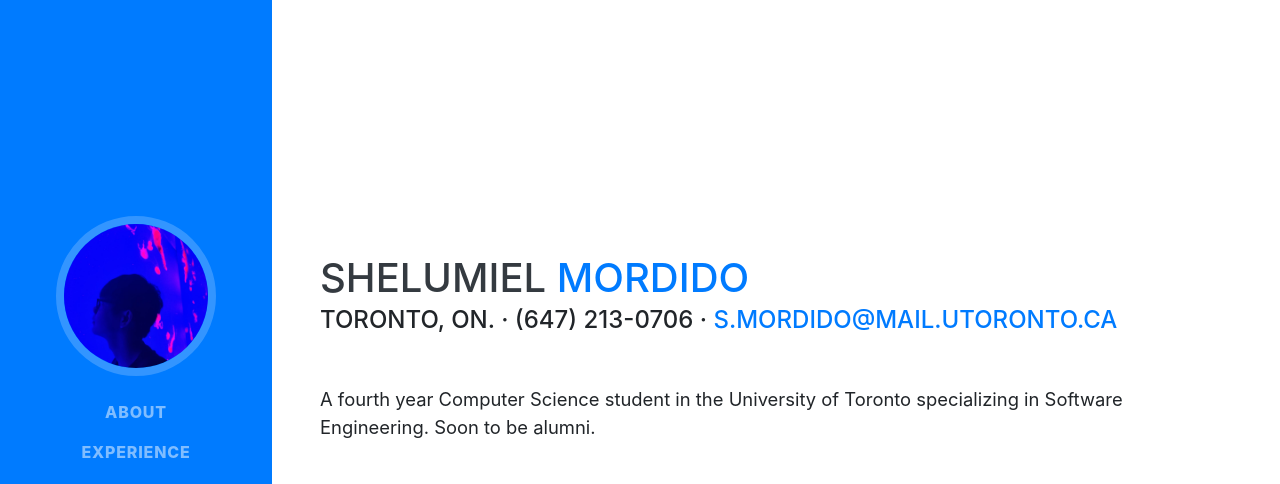
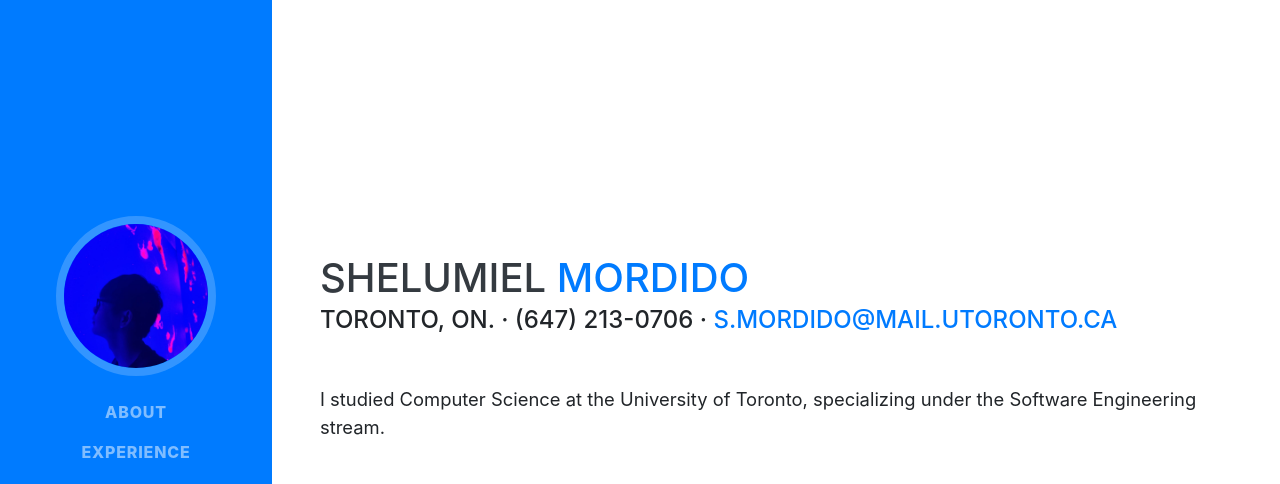
Before and after one commit to ciel-m/ciel-m.github.io, a website with bundled scripts: page index.html in a window 1280 px wide. Shown: the top 484 px of the page. Built offline with nearby package versions, Linux system fonts and the light colour scheme; a web font is replaced by a local one.

```diff
--- a/index.html
+++ b/index.html
@@ -69,7 +69,7 @@
         <div class="subheading mb-5"> Toronto, ON. · (647) 213-0706 ·
           <a href="mailto:name@email.com">s.mordido@mail.utoronto.ca</a>
         </div>
-        <p class="lead mb-5">A fourth year Computer Science student in the University of Toronto specializing in Software Engineering. Soon to be alumni.</p>
+        <p class="lead mb-5">I studied Computer Science at the University of Toronto, specializing under the Software Engineering stream.</p>
         <div class="social-icons">
           <a href="https://www.linkedin.com/in/shelumiel-mordido/">
             <i class="fab fa-linkedin-in"></i>
```
